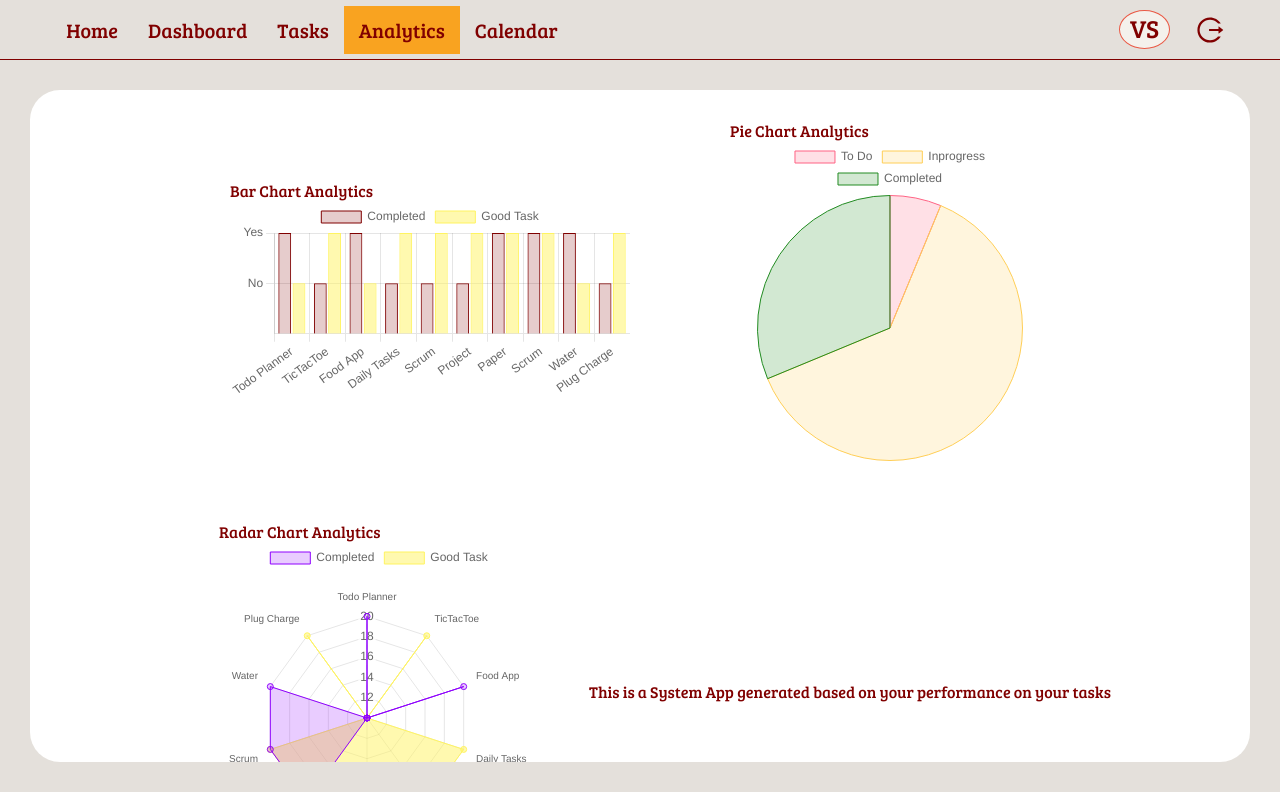
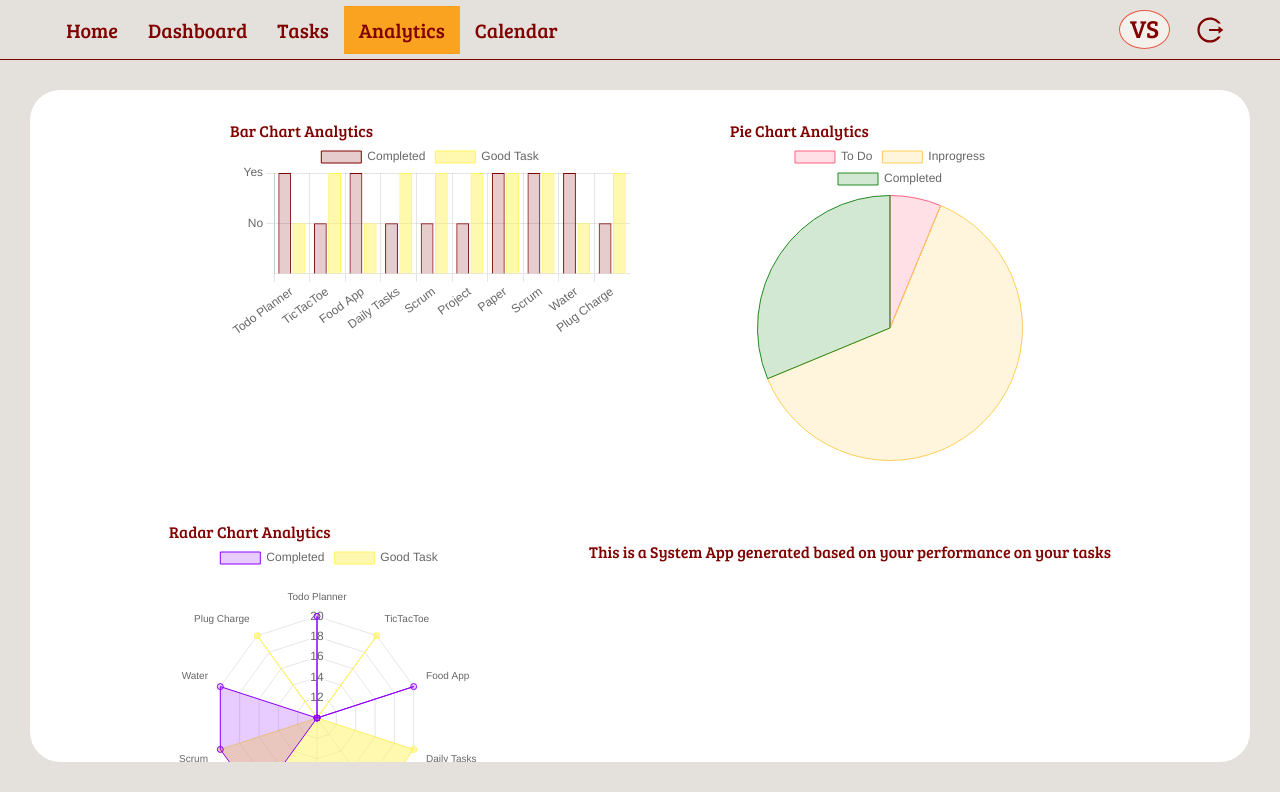
Before and after one commit to ks-vijai/Todo-Planner, a React (Create React App) app: page /analytics in a window 1280 px wide. Built offline with nearby package versions, Linux system fonts and the light colour scheme.

Commit message:
refactor: todo-planner: update page styles for overflow
Signed-off-by: ks-vijai <vijaiks.19cse@kongu.edu>

```diff
--- a/src/App.css
+++ b/src/App.css
@@ -1,5 +1,5 @@
 @import url("https://fonts.googleapis.com/css2?family=Bree+Serif&family=PT+Serif&display=swap");
-@import url("https://fonts.googleapis.com/css2?family=Bree+Serif&family=PT+Serif&family=Poppins:wght@100&display=swap");
+@import url("https://fonts.googleapis.com/css2?family=Bree+Serif&family=PT+Serif&family=Poppins:wght@500&display=swap");
 @import url("styles/styles.css");
 
 * {
--- a/src/pages/Analytics.js
+++ b/src/pages/Analytics.js
@@ -129,7 +129,7 @@ const Analytics = () => {
           <BarChart chartData={barChartData} />
           <PieChart chartData={pieChartData} />
           <RadarChart chartData={radarChartData} />
-          <div>
+          <div className="system-message">
             This is a System App generated based on your performance on your
             tasks
           </div>
--- a/src/pages/Dashboard.js
+++ b/src/pages/Dashboard.js
@@ -8,9 +8,8 @@ function Dashboard() {
       animate={{ opacity: 1 }}
       transition={{ duration: 1 }}
       exit={{ opacity: 0 }}
-    >
-      Dashboard
-    </motion.div>
+
+    ></motion.div>
   );
 }
 
--- a/src/styles/analyticsPage.css
+++ b/src/styles/analyticsPage.css
@@ -1,8 +1,8 @@
 .analytics-page {
-  align-items: center;
   color: var(--bg-maroon);
   flex-wrap: wrap;
   justify-content: center;
+  overflow-y: auto;
 }
 
 .bar-chart {
@@ -14,3 +14,7 @@
   padding: 30px 50px;
   width: 20em;
 }
+
+.system-message {
+  padding: 50px;
+}
--- a/src/styles/taskPage.css
+++ b/src/styles/taskPage.css
@@ -16,10 +16,10 @@
 .tasks-section {
   height: 78vh;
   min-height: 78vh;
+  min-width: 210px;
   margin: 20px 10px;
   overflow: auto;
   padding: 0 10px;
-  min-width: 210px;
 }
 
 .section-heading {
```
